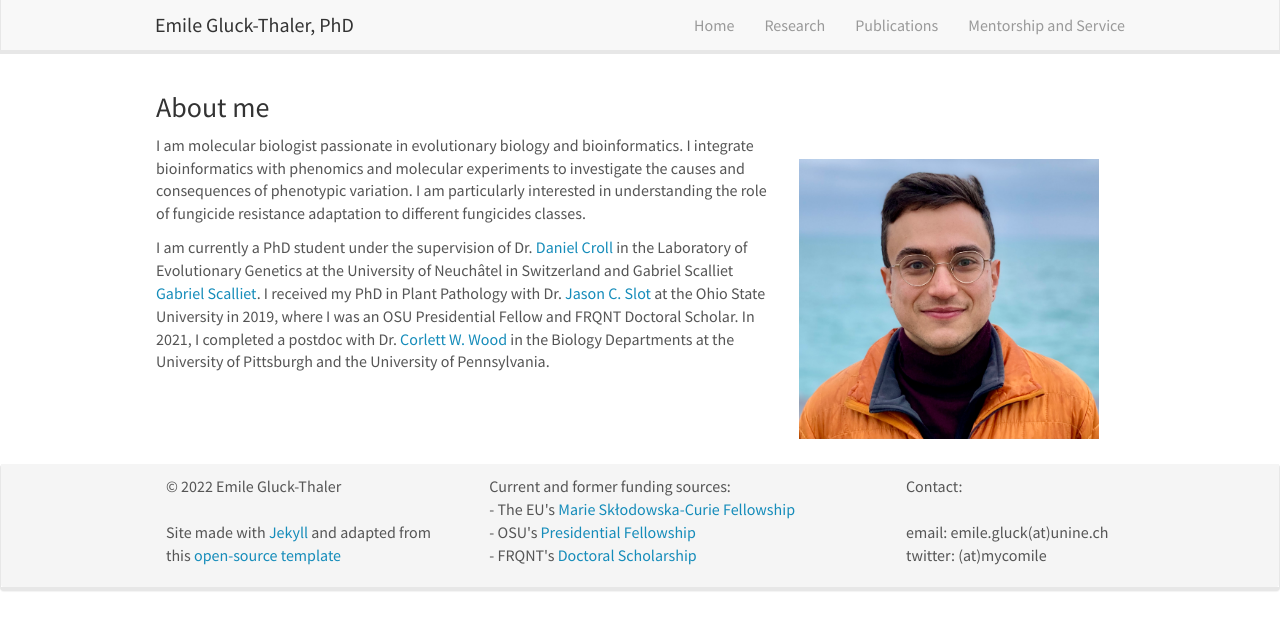
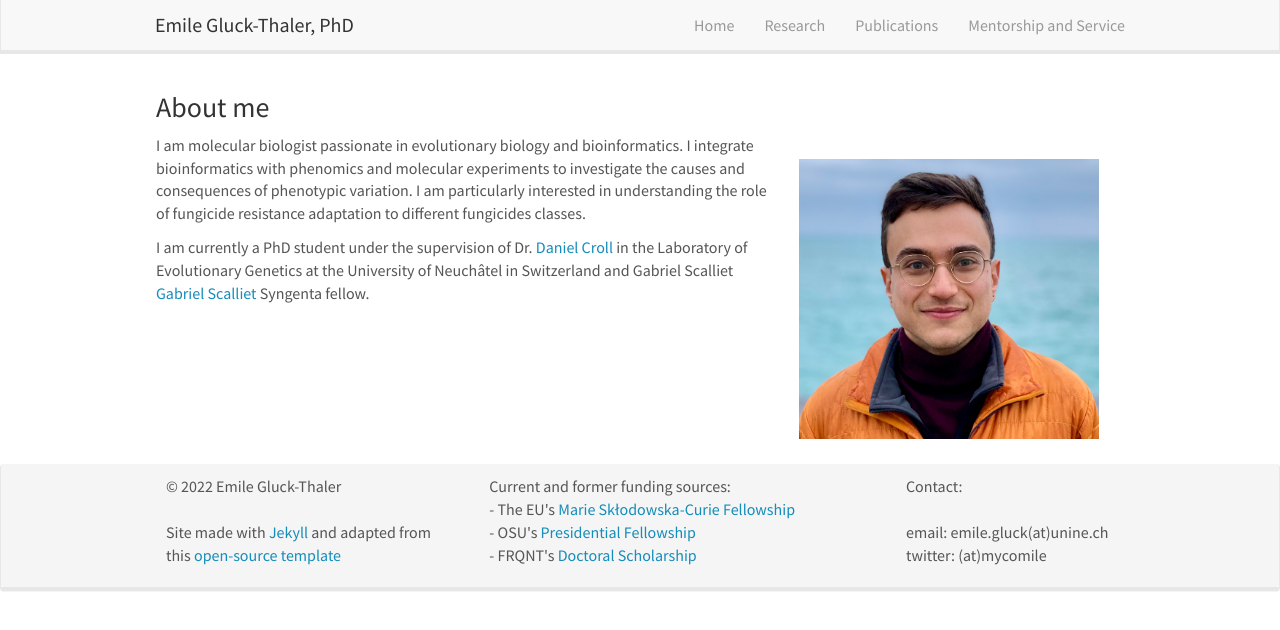
Before and after one commit to guidopuccetti/guidopuccetti.github.io, a Jekyll site: the page built from _pages/home.md, in a window 1280 px wide. Shown: the top 630 px of the page. Built offline with Jekyll 4.4.1, drawn with Linux system fonts in a browser that asks for light colours; nearby versions of some CDN libraries.

Commit message:
Update home.md

```diff
--- a/_pages/home.md
+++ b/_pages/home.md
@@ -12,4 +12,4 @@ permalink: /
 
 I am molecular biologist passionate in evolutionary biology and bioinformatics. I integrate bioinformatics with phenomics and molecular experiments to investigate the causes and consequences of phenotypic variation. I am particularly interested in understanding the role of fungicide resistance adaptation to different fungicides classes.
 
-I am currently a PhD student under the supervision of Dr. [Daniel Croll](http://www.pathogen-genomics.org/) in the Laboratory of Evolutionary Genetics at the University of Neuchâtel in Switzerland and Gabriel Scalliet [Gabriel Scalliet](https://twitter.com/ScallietG). I received my PhD in Plant Pathology with Dr. [Jason C. Slot](https://u.osu.edu/slot.1/) at the Ohio State University in 2019, where I was an OSU Presidential Fellow and FRQNT Doctoral Scholar. In 2021, I completed a postdoc with Dr. [Corlett W. Wood](https://www.the-wood-lab.net/) in the Biology Departments at the University of Pittsburgh and the University of Pennsylvania.
+I am currently a PhD student under the supervision of Dr. [Daniel Croll](http://www.pathogen-genomics.org/) in the Laboratory of Evolutionary Genetics at the University of Neuchâtel in Switzerland and Gabriel Scalliet [Gabriel Scalliet](https://twitter.com/ScallietG) Syngenta fellow.
```
